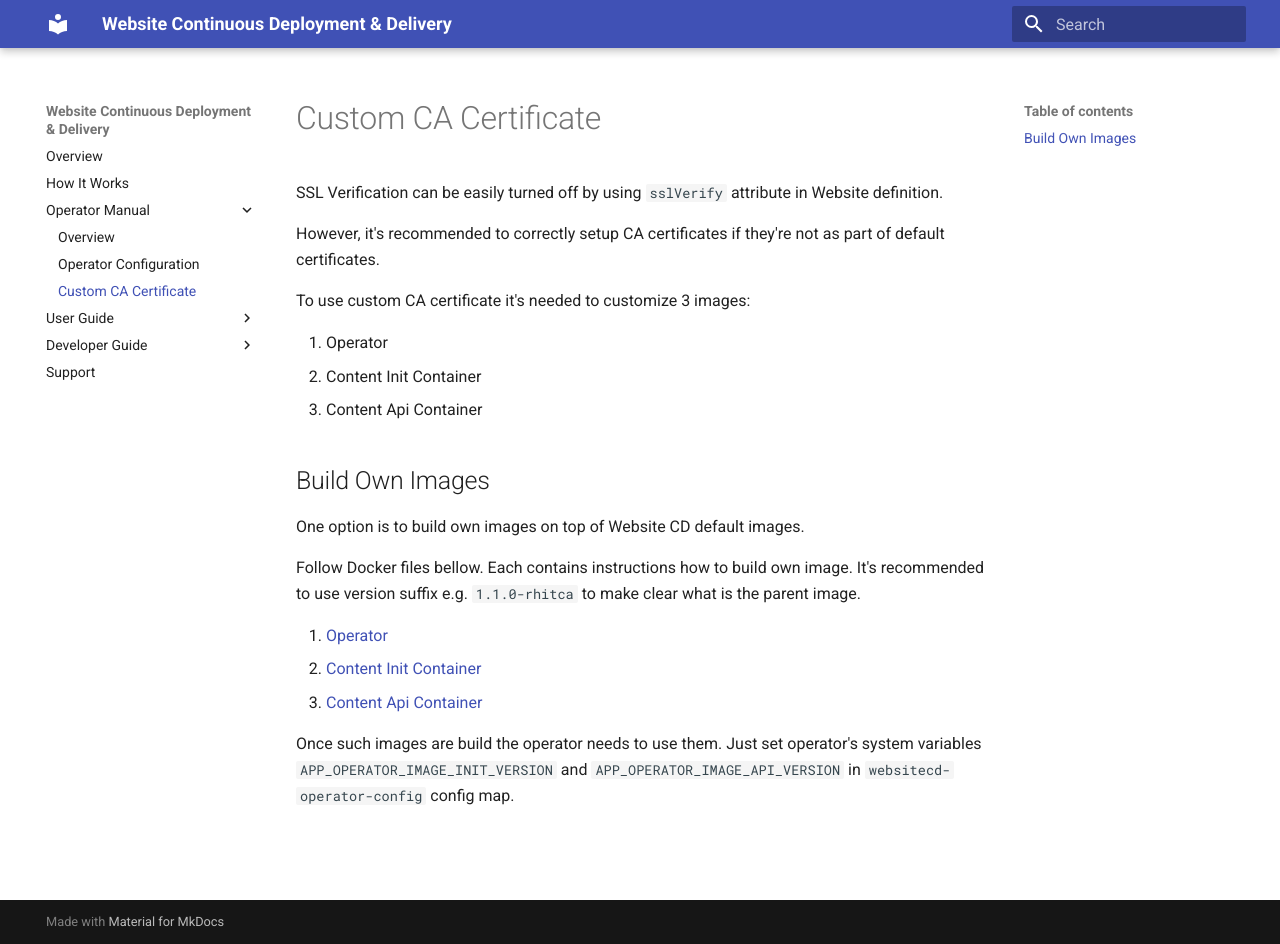
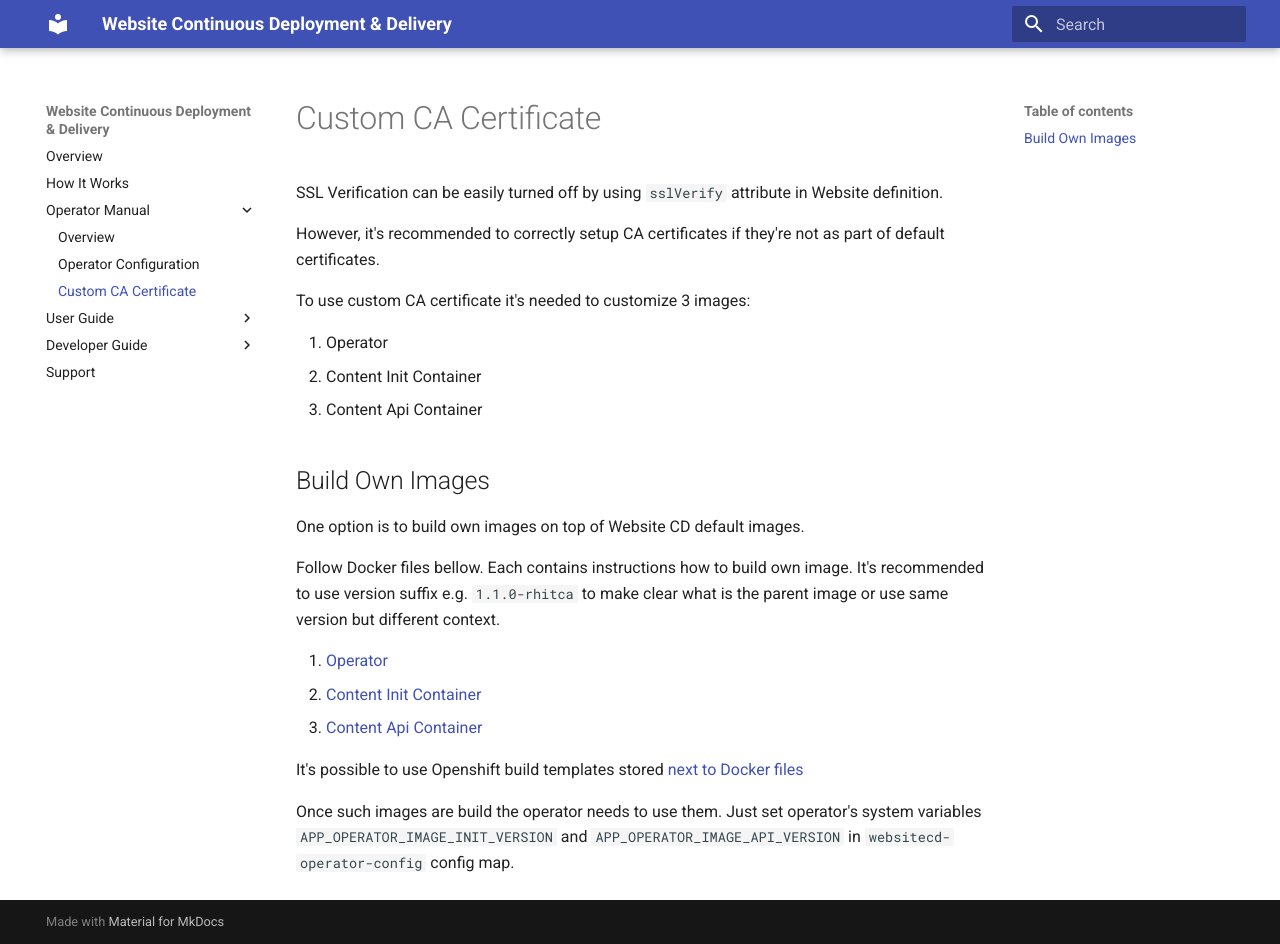
Before and after one commit to spaship/operator, an MkDocs documentation site: the page built from docs/operator-manual/custom-ca-cert.md, in a window 1280 px wide and 944 px high. Built offline with MkDocs 1.6.1 and Material for MkDocs 9.7.7, drawn with Linux system fonts in a browser that asks for light colours.

Commit message:
improving custom CA support

```diff
--- a/docs/operator-manual/custom-ca-cert.md
+++ b/docs/operator-manual/custom-ca-cert.md
@@ -15,11 +15,14 @@ To use custom CA certificate it's needed to customize 3 images:
 One option is to build own images on top of Website CD default images.
 
 Follow Docker files bellow. Each contains instructions how to build own image.
-It's recommended to use version suffix e.g. `1.1.0-rhitca` to make clear what is the parent image.
+It's recommended to use version suffix e.g. `1.1.0-rhitca` to make clear what is the parent image or use same
+version but different context.
 
 1. [Operator](https://github.com/websitecd/operator/tree/main/manifests/customca/Dockerfile.operator)
 2. [Content Init Container](https://github.com/websitecd/operator/tree/main/manifests/customca/Dockerfile.gitinit)
-3. [Content Api Container](https://github.com/websitecd/operator/tree/main/manifests/customca/Dockerfile.gitapi)
+3. [Content Api Container](https://github.com/websitecd/content-git/blob/main/api/src/main/docker/Dockerfile.multistage)
+
+It's possible to use Openshift build templates stored [next to Docker files](https://github.com/websitecd/operator/tree/main/manifests/customca)
 
 Once such images are build the operator needs to use them.
 Just set operator's system variables `APP_OPERATOR_IMAGE_INIT_VERSION` and `APP_OPERATOR_IMAGE_API_VERSION` in `websitecd-operator-config` config map.
```
Also changed, not shown: 4 other files.
